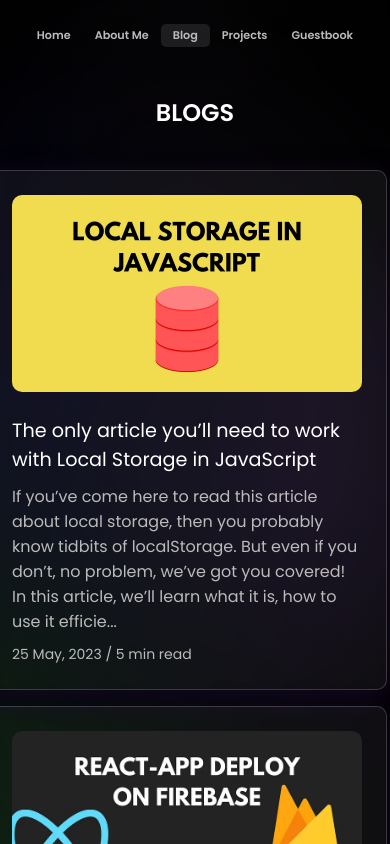
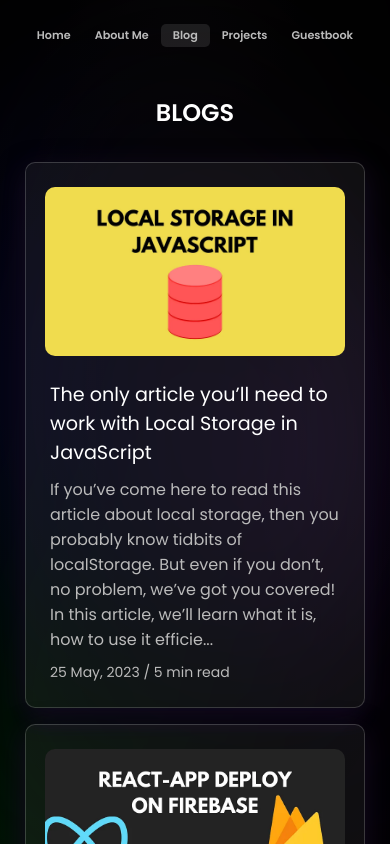
Before and after one commit to garadiya0/portfolio-website, a Next.js app: page /blog in a window 390 px wide. Built offline with nearby package versions, Linux system fonts and the light colour scheme.

Commit message:
blog-page resposiveness ✔

```diff
--- a/src/components/BlogPostCardDetail/BlogPostCardDetail.module.css
+++ b/src/components/BlogPostCardDetail/BlogPostCardDetail.module.css
@@ -47,3 +47,32 @@
     color: #bbb;
     align-self: self-start;
 }
+
+@media screen and (min-width: 0) and (max-width: 360px) {
+    .BlogPostCard {
+        width: 90vw;
+        margin: 0;
+        margin-bottom: 1em;
+    }
+
+    .Blog_Img {
+        width: 80vw;
+        border-radius: 10px;
+        margin-bottom: 1.5em;
+    }
+}
+
+/* AVERAGE MOBILE DEVICES  */
+@media screen and (min-width: 360px) and (max-width: 480px) {
+    .BlogPostCard {
+        width: 340px;
+        margin: 0;
+        margin-bottom: 1em;
+    }
+
+    .Blog_Img {
+        width: 300px;
+        border-radius: 10px;
+        margin-bottom: 1.5em;
+    }
+}
--- a/src/components/Footer/Footer.module.css
+++ b/src/components/Footer/Footer.module.css
@@ -44,7 +44,7 @@
     }
 }
 
-@media screen and (min-width: 480px) and (max-width: 768px) {
+@media screen and (min-width: 480px) {
     .Link {
         display: flex;
         align-items: center;
--- a/src/pages/blog.jsx
+++ b/src/pages/blog.jsx
@@ -13,6 +13,7 @@
       <section className={styles.Main}>
         <h1>BLOGS</h1>
         <div className={styles.Container}>
+
           <BlogPostCardDetail
             BlogLink="https://medium.com/@garadiya0/the-only-article-youll-need-to-work-with-local-storage-in-javascript-f33d4a1c84e"
             BlogImg="/temp/blogpostimg.webp"
@@ -33,7 +34,7 @@
             ReadTime="4"
           />
 
-          <BlogPostCardDetail
+          {/* <BlogPostCardDetail
             BlogLink="https://medium.com/@garadiya0/which-package-manager-to-choose-for-your-next-javascript-project-13eab214a05c"
             BlogImg="/temp/blogpostimg_3.webp"
             BlogImgAlt="img"
@@ -41,8 +42,8 @@
             BlogSubHeading="What is a package manager? In the context of JavaScript, a package manager allows developers to easily install, manage, and distribute JavaScript modules or libraries for both server-side and client-side..."
             Date="12 June, 2023"
             ReadTime="3"
-          />
-
+          /> */}
+        </div>
         <Link
           href={"https://medium.com/@garadiya0"}
           className={styles.ViewMedium}
@@ -58,7 +59,6 @@
             />
           </h3>
         </Link>
-        </div>
       </section>
 
       <Footer />
--- a/src/styles/Blog.module.css
+++ b/src/styles/Blog.module.css
@@ -5,10 +5,10 @@
     align-items: center;
     justify-content: center;
     text-align: center;
+    gap: 2em;
 }
 
 .Main h1 {
-    margin-bottom: 1em;
     font-size: 1.5em;
     text-align: center;
     cursor: default;
@@ -17,7 +17,6 @@
 .Container {}
 
 .Container .ViewMedium {
-    margin-top: 2em;
     display: inline-flex;
     align-items: center;
     justify-content: center;
@@ -40,3 +39,25 @@
 .ViewMedium:hover .NextArrowImg {
     transform: translate(3px, 0);
 }
+
+
+
+/* MEDIA QUERIES */
+/* SMALL MOBILE DEVICES OR FOR EXPREMENTING PEOPLE */
+@media screen and (min-width: 0px) and (max-width: 360px) {}
+
+/* AVERAGE MOBILE DEVICES  */
+@media screen and (min-width: 360px) and (max-width: 480px) {
+
+}
+
+
+/* DESKTOP AND LARGE SCREEN */
+@media screen and (min-width: 1025px) and (max-width: 1200px) {
+    .Main {
+        margin: 3em 0 2em 0;
+    }
+}
+
+/* EXTRA LARGE SCREENS & TV */
+@media screen and (min-width: 1201px) {}
```
Lines whose indentation alone changed are shown as unchanged.
